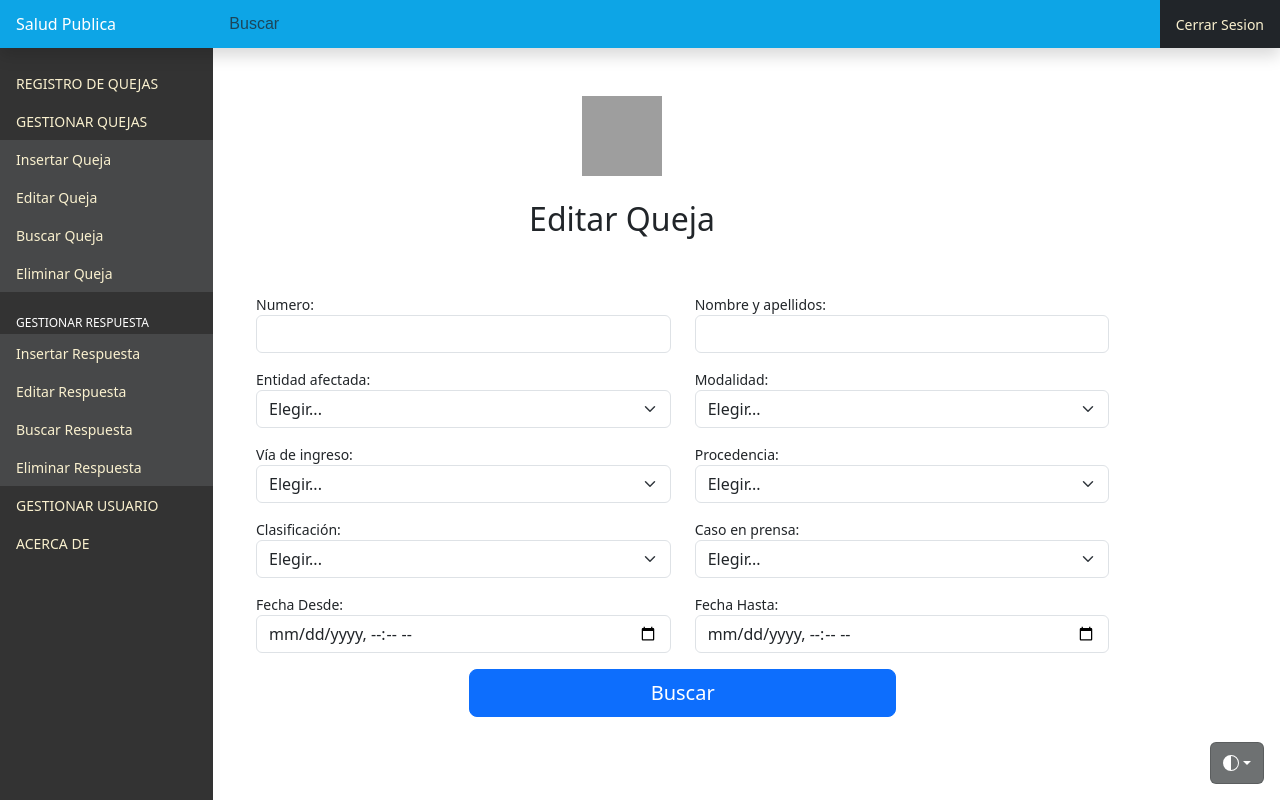
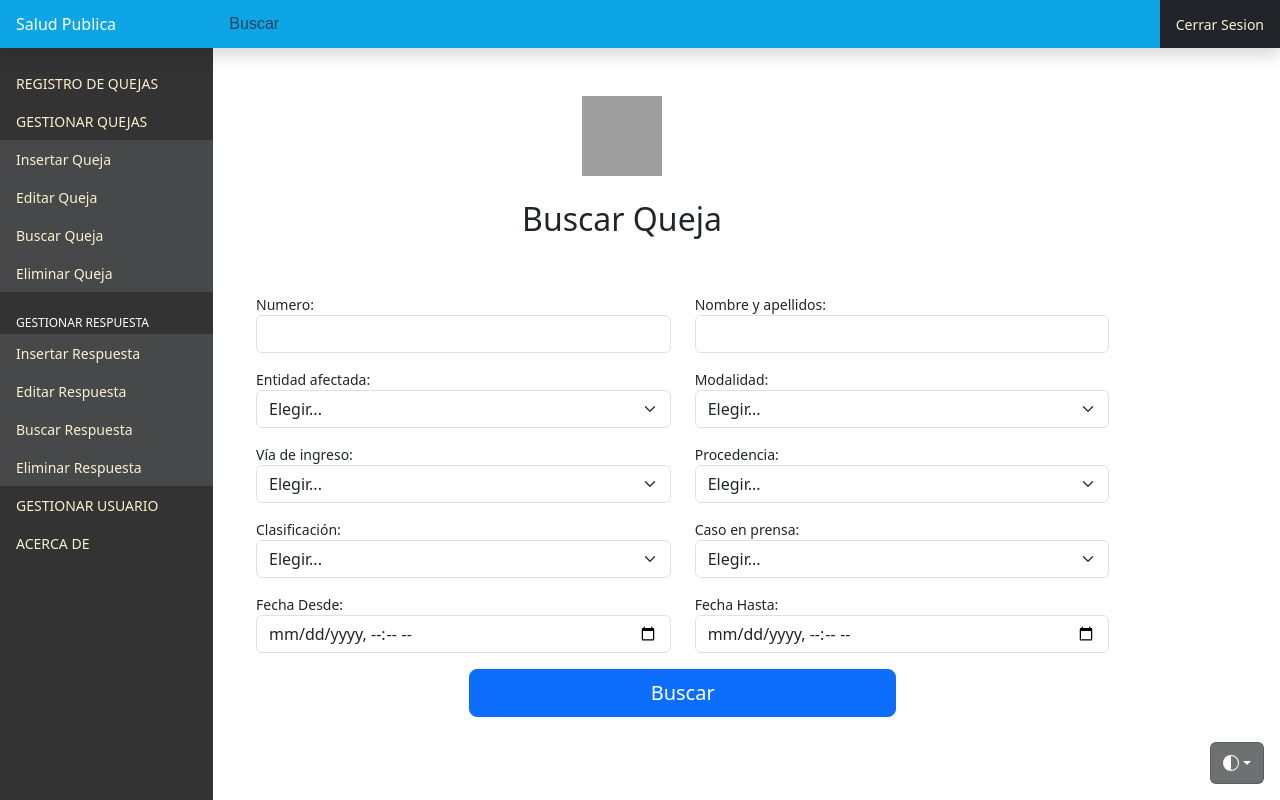
Before and after one commit to alaingb123/Registro-de-Quejas-Web, a Django app: template GestionQuejasSP/templates/Gestionar Queja/buscarQueja.html in a window 1280 px wide. Run offline with Django 4.2, Linux system fonts and the light colour scheme; the template is opened without the code that fills it, so the values that code supplies are empty; some libraries are stand-ins or nearby versions; grey boxes are pictures that could not be loaded.

Commit message:
buscar ok

```diff
--- a/GestionQuejasSP/templates/Gestionar Queja/buscarQueja.html
+++ b/GestionQuejasSP/templates/Gestionar Queja/buscarQueja.html
@@ -161,7 +161,7 @@
 
     <div class="py-5 text-center" >
       <img class="d-block mx-auto mb-4"  src="{% static 'Autenticacion/login/img/salud2.png' %}" alt="" width="80" height="80" >
-      <h2 >Editar Queja</h2>
+      <h2 >Buscar Queja</h2>
     </div>
 
 
@@ -282,4 +282,5 @@
 
   <button class="w-50 btn btn-primary btn-lg mx-auto d-block" type="submit" style="margin-bottom: 30px">Buscar</button>
 </form>
+
       {% endblock %}
```
